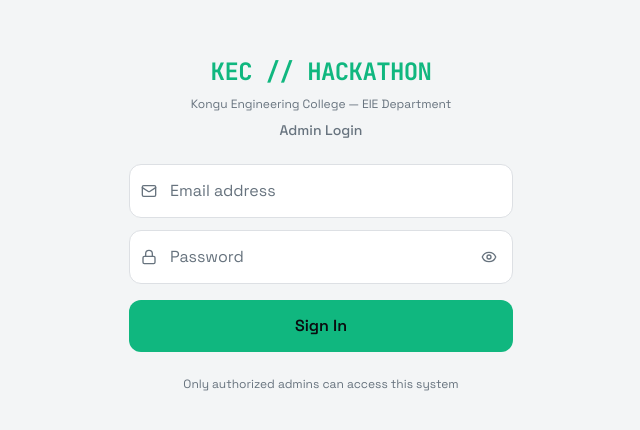
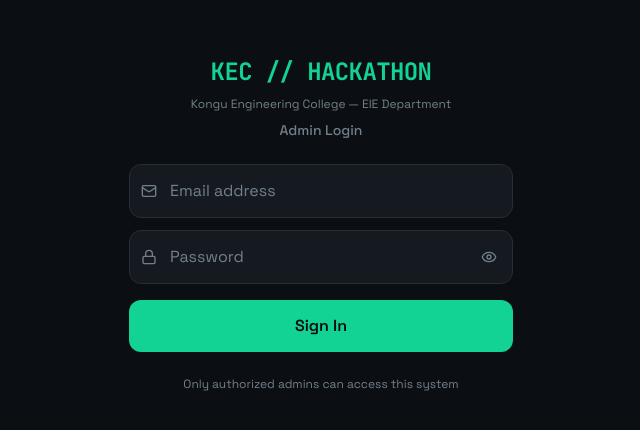
Before and after one commit to Loha-Shivani-S/eie, a React (Vite) app: page /#/login in a window 1280 px wide. Shown: the part 176-606 px from the top of the page, without its empty margins (319-959 px from the left). Built offline with nearby package versions, Linux system fonts and the light colour scheme; the HTML template or start-up script is replaced by a standard one.

Commit message:
feat: force dark theme, add face guides, final auth & Lovable fixes

```diff
--- a/index.html
+++ b/index.html
@@ -11,8 +11,12 @@
     <meta property="og:title" content="KEC HACKATHON" />
     <meta property="og:description" content="KEC Hackathon Attendance System - Kongu Engineering College, Electronics and Instrumentation Department" />
     <meta property="og:type" content="website" />
+    <meta property="og:image" content="/kec-icon.svg" />
 
-    <meta name="twitter:card" content="summary_large_image" />
+    <meta name="twitter:card" content="summary" />
+    <meta name="twitter:title" content="KEC HACKATHON" />
+    <meta name="twitter:description" content="KEC Hackathon Attendance System" />
+    <meta name="twitter:image" content="/kec-icon.svg" />
   </head>
 
   <body>
--- a/src/components/FaceRecognitionMarker.tsx
+++ b/src/components/FaceRecognitionMarker.tsx
@@ -153,7 +153,28 @@
       </div>
 
       <div className="relative rounded-xl overflow-hidden bg-muted aspect-[4/3]">
-        <video ref={videoRef} className="w-full h-full object-cover" playsInline muted />
+        <video
+          ref={videoRef}
+          className={`w-full h-full object-cover ${facingMode === "user" ? "scale-x-[-1]" : ""}`}
+          playsInline
+          muted
+        />
+
+        {/* Face Guide Overlay */}
+        {cameraActive && (
+          <div className="absolute inset-0 pointer-events-none flex items-center justify-center">
+            <div className="relative w-[60%] h-[70%] max-w-[250px] max-h-[350px]">
+              <svg className="absolute inset-0 w-full h-full" viewBox="0 0 100 100" preserveAspectRatio="none">
+                <ellipse cx="50" cy="50" rx="45" ry="48" fill="none" stroke="rgba(255, 255, 255, 0.4)" strokeWidth="1" strokeDasharray="4 4" />
+                <ellipse cx="50" cy="50" rx="45" ry="48" fill="none" stroke="rgba(255, 255, 255, 0.8)" strokeWidth="0.5" />
+              </svg>
+              <div className="absolute -bottom-8 left-0 right-0 text-center">
+                <span className="text-white/90 text-xs font-medium bg-black/40 px-2 py-1 rounded backdrop-blur-sm">Align face here</span>
+              </div>
+            </div>
+          </div>
+        )}
+
         {!cameraActive && (
           <div className="absolute inset-0 flex items-center justify-center">
             <button
--- a/src/index.css
+++ b/src/index.css
@@ -6,80 +6,41 @@
 
 @layer base {
   :root {
-    --background: 210 15% 96%;
-    --foreground: 210 25% 10%;
+    --background: 210 25% 6%;
+    --foreground: 160 20% 92%;
 
-    --card: 0 0% 100%;
-    --card-foreground: 210 25% 10%;
+    --card: 210 22% 10%;
+    --card-foreground: 160 20% 92%;
 
-    --popover: 0 0% 100%;
-    --popover-foreground: 210 25% 10%;
+    --popover: 210 22% 10%;
+    --popover-foreground: 160 20% 92%;
 
-    --primary: 160 84% 39%;
+    --primary: 160 84% 45%;
     --primary-foreground: 210 25% 5%;
 
-    --secondary: 210 15% 90%;
-    --secondary-foreground: 210 25% 15%;
+    --secondary: 210 20% 15%;
+    --secondary-foreground: 160 20% 90%;
 
-    --muted: 210 12% 92%;
-    --muted-foreground: 210 10% 45%;
+    --muted: 210 18% 14%;
+    --muted-foreground: 210 10% 50%;
 
-    --accent: 160 84% 39%;
+    --accent: 160 84% 45%;
     --accent-foreground: 210 25% 5%;
 
-    --destructive: 0 72% 51%;
-    --destructive-foreground: 0 0% 100%;
+    --destructive: 0 62.8% 30.6%;
+    --destructive-foreground: 210 40% 98%;
 
-    --success: 160 84% 39%;
+    --success: 160 84% 45%;
     --success-foreground: 0 0% 100%;
 
-    --border: 210 12% 88%;
-    --input: 210 12% 88%;
-    --ring: 160 84% 39%;
+    --border: 210 18% 18%;
+    --input: 210 18% 18%;
+    --ring: 160 84% 45%;
 
     --radius: 0.75rem;
 
-    --sidebar-background: 210 25% 8%;
-    --sidebar-foreground: 210 10% 90%;
-    --sidebar-primary: 160 84% 39%;
-    --sidebar-primary-foreground: 210 25% 5%;
-    --sidebar-accent: 210 20% 15%;
-    --sidebar-accent-foreground: 210 10% 90%;
-    --sidebar-border: 210 20% 18%;
-    --sidebar-ring: 160 84% 39%;
-
     --font-display: 'JetBrains Mono', monospace;
     --font-body: 'Space Grotesk', sans-serif;
-  }
-
-  .dark {
-    --background: 210 25% 6%;
-    --foreground: 160 20% 92%;
-    --card: 210 22% 10%;
-    --card-foreground: 160 20% 92%;
-    --popover: 210 22% 10%;
-    --popover-foreground: 160 20% 92%;
-    --primary: 160 84% 45%;
-    --primary-foreground: 210 25% 5%;
-    --secondary: 210 20% 15%;
-    --secondary-foreground: 160 20% 90%;
-    --muted: 210 18% 14%;
-    --muted-foreground: 210 10% 50%;
-    --accent: 160 84% 45%;
-    --accent-foreground: 210 25% 5%;
-    --destructive: 0 62.8% 30.6%;
-    --destructive-foreground: 210 40% 98%;
-    --border: 210 18% 18%;
-    --input: 210 18% 18%;
-    --ring: 160 84% 45%;
-    --sidebar-background: 210 25% 5%;
-    --sidebar-foreground: 160 20% 90%;
-    --sidebar-primary: 160 84% 45%;
-    --sidebar-primary-foreground: 210 25% 5%;
-    --sidebar-accent: 210 22% 12%;
-    --sidebar-accent-foreground: 160 20% 90%;
-    --sidebar-border: 210 18% 14%;
-    --sidebar-ring: 160 84% 45%;
   }
 }
 
--- a/src/pages/FaceCapturePage.tsx
+++ b/src/pages/FaceCapturePage.tsx
@@ -5,7 +5,7 @@
 import { loadFaceModels, getFaceDescriptor } from "@/lib/faceApi";
 import { toast } from "sonner";
 import { Student } from "@/lib/mockData";
-import { Camera, CheckCircle2, Loader2, Search, RefreshCw, Users, UserCheck } from "lucide-react";
+import { Camera, CheckCircle2, Loader2, Search, RefreshCw, Users, UserCheck, FlipHorizontal } from "lucide-react";
 
 const FaceCapturePage: React.FC = () => {
   const { getStudentList, findStudent } = useAttendance();
@@ -18,6 +18,7 @@
   const [selectedStudent, setSelectedStudent] = useState<Student | null>(null);
   const [capturing, setCapturing] = useState(false);
   const [capturedRolls, setCapturedRolls] = useState<Set<string>>(new Set());
+  const [facingMode, setFacingMode] = useState<"user" | "environment">("user");
   const videoRef = useRef<HTMLVideoElement>(null);
   const streamRef = useRef<MediaStream | null>(null);
 
@@ -47,10 +48,12 @@
     fetchCaptured();
   }, [type]);
 
-  const startCamera = useCallback(async () => {
+  const startCamera = useCallback(async (mode: "user" | "environment" = "user") => {
     try {
+      // Stop existing stream first
+      streamRef.current?.getTracks().forEach((t) => t.stop());
       const stream = await navigator.mediaDevices.getUserMedia({
-        video: { facingMode: "user", width: { ideal: 640 }, height: { ideal: 480 } },
+        video: { facingMode: mode, width: { ideal: 640 }, height: { ideal: 480 } },
       });
       streamRef.current = stream;
       if (videoRef.current) {
@@ -62,6 +65,12 @@
       toast.error("Could not access camera");
     }
   }, []);
+
+  const flipCamera = useCallback(() => {
+    const nextMode = facingMode === "user" ? "environment" : "user";
+    setFacingMode(nextMode);
+    startCamera(nextMode);
+  }, [facingMode, startCamera]);
 
   const stopCamera = useCallback(() => {
     streamRef.current?.getTracks().forEach((t) => t.stop());
@@ -202,18 +211,33 @@
                 )}
               </div>
 
-              {/* Camera */}
               <div className="relative rounded-xl overflow-hidden bg-muted aspect-[4/3]">
                 <video
                   ref={videoRef}
-                  className="w-full h-full object-cover"
+                  className={`w-full h-full object-cover ${facingMode === "user" ? "scale-x-[-1]" : ""}`}
                   playsInline
                   muted
                 />
+
+                {/* Face Guide Overlay */}
+                {cameraActive && (
+                  <div className="absolute inset-0 pointer-events-none flex items-center justify-center">
+                    <div className="relative w-[60%] h-[70%] max-w-[250px] max-h-[350px]">
+                      <svg className="absolute inset-0 w-full h-full" viewBox="0 0 100 100" preserveAspectRatio="none">
+                        <ellipse cx="50" cy="50" rx="45" ry="48" fill="none" stroke="rgba(255, 255, 255, 0.4)" strokeWidth="1" strokeDasharray="4 4" />
+                        <ellipse cx="50" cy="50" rx="45" ry="48" fill="none" stroke="rgba(255, 255, 255, 0.8)" strokeWidth="0.5" />
+                      </svg>
+                      <div className="absolute -bottom-8 left-0 right-0 text-center">
+                        <span className="text-white/90 text-xs font-medium bg-black/40 px-2 py-1 rounded backdrop-blur-sm">Position face within oval</span>
+                      </div>
+                    </div>
+                  </div>
+                )}
+
                 {!cameraActive && (
                   <div className="absolute inset-0 flex items-center justify-center">
                     <button
-                      onClick={startCamera}
+                      onClick={() => startCamera(facingMode)}
                       className="flex items-center gap-2 px-6 py-3 rounded-xl bg-primary text-primary-foreground font-semibold"
                     >
                       <Camera className="w-5 h-5" /> Open Camera
@@ -236,8 +260,15 @@
                     )}
                   </button>
                   <button
+                    onClick={flipCamera}
+                    title="Flip Camera"
+                    className="px-3 py-3 rounded-xl border text-muted-foreground hover:bg-muted/50 transition-colors"
+                  >
+                    <FlipHorizontal className="w-4 h-4" />
+                  </button>
+                  <button
                     onClick={stopCamera}
-                    className="px-4 py-3 rounded-xl border text-muted-foreground text-sm font-medium"
+                    className="px-3 py-3 rounded-xl border text-muted-foreground text-sm font-medium"
                   >
                     Close
                   </button>
```
